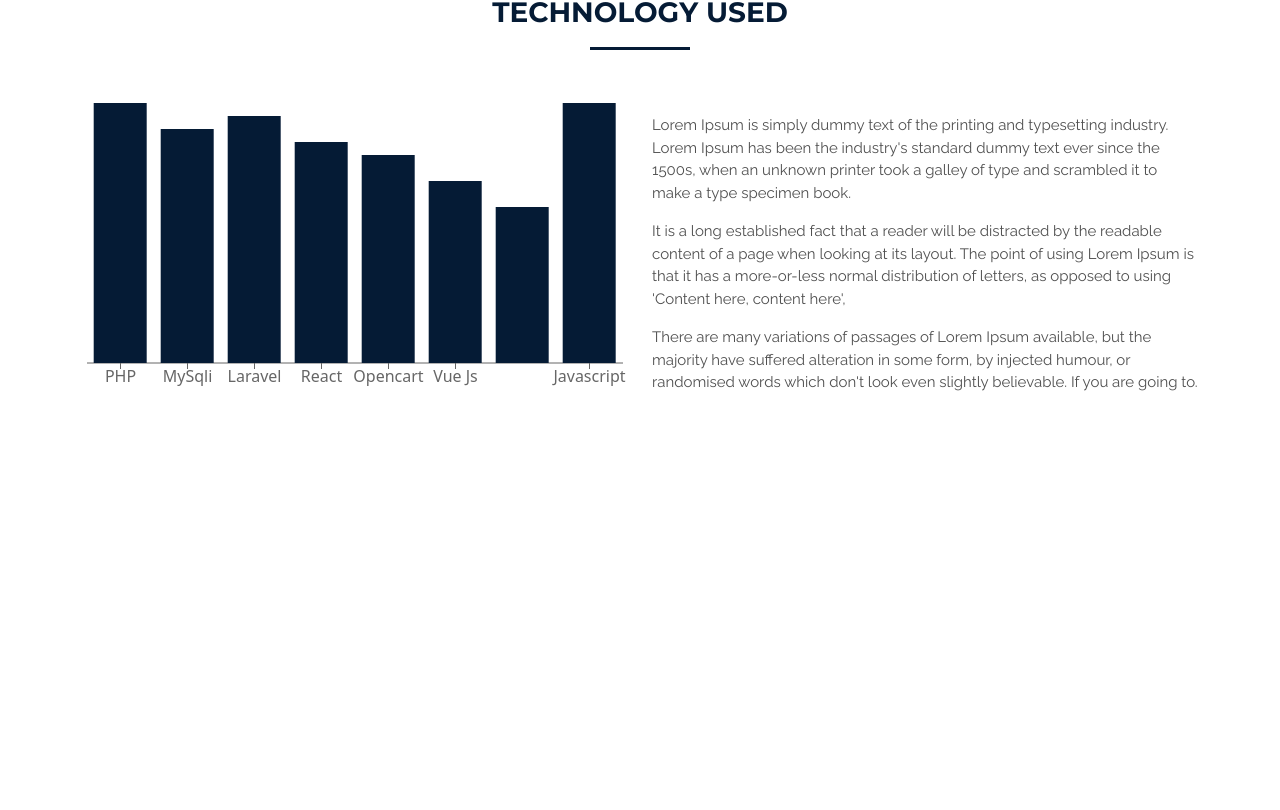
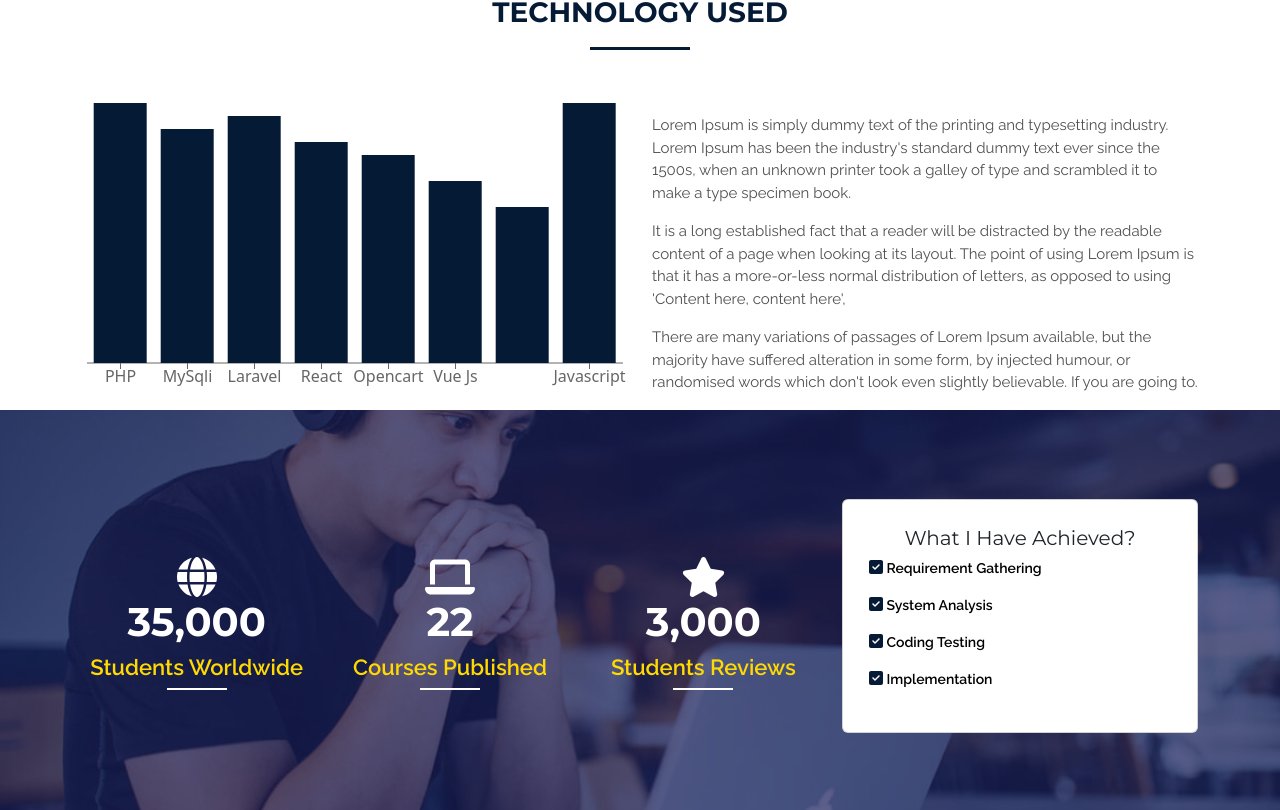
Before and after one commit to MoizYounis/react_learning, a React (Create React App) app: page / in a window 1280 px wide. Shown: the part 1178-1988 px from the top of the page. Before the commit the page ends 1588 px from the top, so only its background shows below. Built offline with nearby package versions, Linux system fonts and the light colour scheme; a web font is replaced by a local one.

Commit message:
Summary Module Completed

```diff
--- a/package.json
+++ b/package.json
@@ -3,14 +3,19 @@
   "version": "0.1.0",
   "private": true,
   "dependencies": {
+    "@fortawesome/fontawesome-svg-core": "^6.2.0",
+    "@fortawesome/free-solid-svg-icons": "^6.2.0",
+    "@fortawesome/react-fontawesome": "^0.2.0",
     "@testing-library/jest-dom": "^5.16.5",
     "@testing-library/react": "^13.3.0",
     "@testing-library/user-event": "^13.5.0",
     "bootstrap": "^4.6.0",
     "react": "^18.2.0",
     "react-bootstrap": "^2.5.0",
+    "react-countup": "^6.3.1",
     "react-dom": "^18.2.0",
     "react-scripts": "5.0.1",
+    "react-visibility-sensor": "^5.1.1",
     "recharts": "^2.1.14",
     "web-vitals": "^2.1.4"
   },
--- a/src/App.js
+++ b/src/App.js
@@ -1,6 +1,8 @@
 import React from "react";
 import Analysis from "./components/Analysis/Analysis";
+import RecentProject from "./components/RecentProject/RecentProject";
 import Services from "./components/Services/Services";
+import Summary from "./components/Summary/Summary";
 import TopBanner from "./components/TopBanner/TopBanner";
 import TopNavigation from "./components/TopNavigation/TopNavigation";
 function App() {
@@ -10,6 +12,8 @@ function App() {
       <TopBanner/>
       <Services/>
       <Analysis/>
+      <Summary/>
+      <RecentProject/>
     </div>
   );
 }
--- a/src/asset/css/custom.css
+++ b/src/asset/css/custom.css
@@ -126,3 +126,71 @@
     font-weight: 700;
     font-size: 16px;
 }
+
+.summaryFixedBanner {
+    background-image: url(../image/summary.jpg);
+    min-height: 400px;
+    background-attachment: fixed;
+    background-position: center;
+    background-repeat: no-repeat;
+    background-size: cover;
+}
+
+.summaryBannerOverlay {
+    position: absolute;
+    min-height: 400px;
+    width: 100%;
+    background: rgba(27, 31, 92, 0.7);
+}
+
+.countNumber {
+    color: #ffffff;
+    font-family: 'Montserrat', sans-serif;
+    font-weight: 700;
+    font-size: 40px;
+}
+
+.countTitle {
+    color: #ffd900;
+    font-family: 'Raleway', sans-serif;
+    font-weight: 600;
+    font-size: 22px;
+}
+
+.countBottom {
+    background: #ffffff none repeat scroll 0 0;
+    height: 2px;
+    width: 60px;
+    margin-bottom: 3rem;
+    margin: 0 auto 0;
+}
+
+.cardTitle {
+    color: #000000;
+    font-family: 'Montserrat', sans-serif;
+    font-weight: 700;
+    font-size: 15px;
+}
+
+.cardSubTitle {
+    color: #000000;
+    font-family: 'Raleway', sans-serif;
+    font-weight: 600;
+    font-size: 14px;
+}
+
+.workCard {
+    margin-top: 25%;
+    padding: 10px;
+    border-radius: 3px;
+}
+
+.iconBullet {
+    color: #051b35;
+    font-size: 16px;
+}
+
+.iconProject {
+    font-size: 40px;
+    color: #ffffff;
+}
--- a/src/components/Analysis/Analysis.jsx
+++ b/src/components/Analysis/Analysis.jsx
@@ -26,7 +26,7 @@ class Analysis extends Component {
                     <h1 className='serviceMainTitle'>TECHNOLOGY USED</h1>
                     <div className='bottom'></div>
                     <Row>
-                        <Col style={{ width:'50%', height:'300px' }} lg={6} md={12} sm={12}>
+                        <Col style={{height:'300px'}} lg={6} md={12} sm={12}>
                             <ResponsiveContainer>
                                 <BarChart width={100} height={300} data={this.state.data}>
                                     <XAxis dataKey="Technology"></XAxis>
@@ -34,7 +34,6 @@ class Analysis extends Component {
                                 <Bar dataKey="Projects" fill={blue}></Bar>
                                 </BarChart>
                             </ResponsiveContainer>
-
                         </Col>
 
                         <Col lg={6} md={12} sm={12}>
--- /dev/null
+++ b/src/components/RecentProject/RecentProject.jsx
@@ -0,0 +1,25 @@
+import React, { Component, Fragment } from 'react'
+import { Col, Container, Row } from 'react-bootstrap'
+
+class RecentProject extends Component {
+    render() {
+        return (
+            <Fragment>
+                <Container>
+                    <Row>
+                        <Col>
+                        </Col>
+
+                        <Col>
+                        </Col>
+
+                        <Col>
+                        </Col>
+                    </Row>
+                </Container>
+            </Fragment>
+        )
+    }
+}
+
+export default RecentProject
--- /dev/null
+++ b/src/components/Summary/Summary.jsx
@@ -0,0 +1,97 @@
+import { FontAwesomeIcon } from '@fortawesome/react-fontawesome'
+import React, { Component, Fragment } from 'react'
+import { Col, Container, Row, Card } from 'react-bootstrap'
+import { faCheckSquare } from '@fortawesome/free-solid-svg-icons'
+import { faGlobe } from '@fortawesome/free-solid-svg-icons'
+import { faLaptop } from '@fortawesome/free-solid-svg-icons'
+import { faStar } from '@fortawesome/free-solid-svg-icons'
+import CountUp from 'react-countup';
+import VisibilitySensor from 'react-visibility-sensor'
+
+class Summary extends Component {
+    render() {
+        return (
+            <Fragment>
+                <Container fluid={true} className='summaryFixedBanner p-0'>
+                    <div className='summaryBannerOverlay'>
+                        <Container className="text-center">
+                            <Row>
+                                <Col lg={8} md={6} sm={12}>
+                                    <Row style={{ marginTop: '20%' }}>
+                                        <Col>
+                                            <FontAwesomeIcon className="iconProject" icon={faGlobe} />
+                                            <h1 className="countNumber">
+                                                {/* <CountUp start={0} end={35000}>
+                                                    {({ countUpRef }) => (
+                                                        <div>
+                                                            <span ref={countUpRef} />
+                                                        </div>
+                                                    )}
+                                                </CountUp> */}
+                                                <CountUp start={0} end={35000}>
+                                                    {({ countUpRef, start }) => (
+                                                        <VisibilitySensor onChange={start} delayedCall>
+                                                            <span ref={countUpRef} />
+                                                        </VisibilitySensor>
+                                                    )}
+                                                </CountUp>
+                                            </h1>
+                                            <h4 className="countTitle">Students Worldwide</h4>
+                                            <div className='countBottom'></div>
+                                            {/* <hr className='bg-white w-25'/> */}
+                                        </Col>
+
+                                        <Col>
+                                            <FontAwesomeIcon className="iconProject" icon={faLaptop} />
+                                            <h1 className="countNumber">
+                                                <CountUp start={0} end={22}>
+                                                    {({ countUpRef, start }) => (
+                                                        <VisibilitySensor onChange={start} delayedCall>
+                                                            <span ref={countUpRef} />
+                                                        </VisibilitySensor>
+                                                    )}
+                                                </CountUp>
+                                            </h1>
+                                            <h4 className="countTitle">Courses Published</h4>
+                                            <div className='countBottom'></div>
+                                        </Col>
+
+                                        <Col>
+                                            <FontAwesomeIcon className="iconProject" icon={faStar} />
+                                            <h1 className="countNumber">
+                                                <CountUp start={0} end={3000}>
+                                                    {({ countUpRef, start }) => (
+                                                        <VisibilitySensor onChange={start} delayedCall>
+                                                            <span ref={countUpRef} />
+                                                        </VisibilitySensor>
+                                                    )}
+                                                </CountUp>
+                                            </h1>
+                                            <h4 className="countTitle">Students Reviews</h4>
+                                            <div className='countBottom'></div>
+                                        </Col>
+                                    </Row>
+                                </Col>
+                                <Col lg={4} md={6} sm={12}>
+                                    <Card className="workCard">
+                                        <Card.Body>
+                                            <Card.Title className="cardTitle">What I Have Achieved?</Card.Title>
+                                            <Card.Text>
+                                                <p className="cardSubTitle text-start"><FontAwesomeIcon className="iconBullet" icon={faCheckSquare} /> Requirement Gathering</p>
+                                                <p className="cardSubTitle text-start"><FontAwesomeIcon className="iconBullet" icon={faCheckSquare} /> System Analysis</p>
+                                                <p className="cardSubTitle text-start"><FontAwesomeIcon className="iconBullet" icon={faCheckSquare} /> Coding Testing</p>
+                                                <p className="cardSubTitle text-start"><FontAwesomeIcon className="iconBullet" icon={faCheckSquare} /> Implementation</p>
+                                            </Card.Text>
+                                        </Card.Body>
+                                    </Card>
+                                </Col>
+                            </Row>
+                        </Container>
+                    </div>
+                </Container>
+            </Fragment>
+        )
+    }
+}
+
+export default Summary
```
Also changed, not shown: 1 other file (tests, documents, lock files or other folders).
